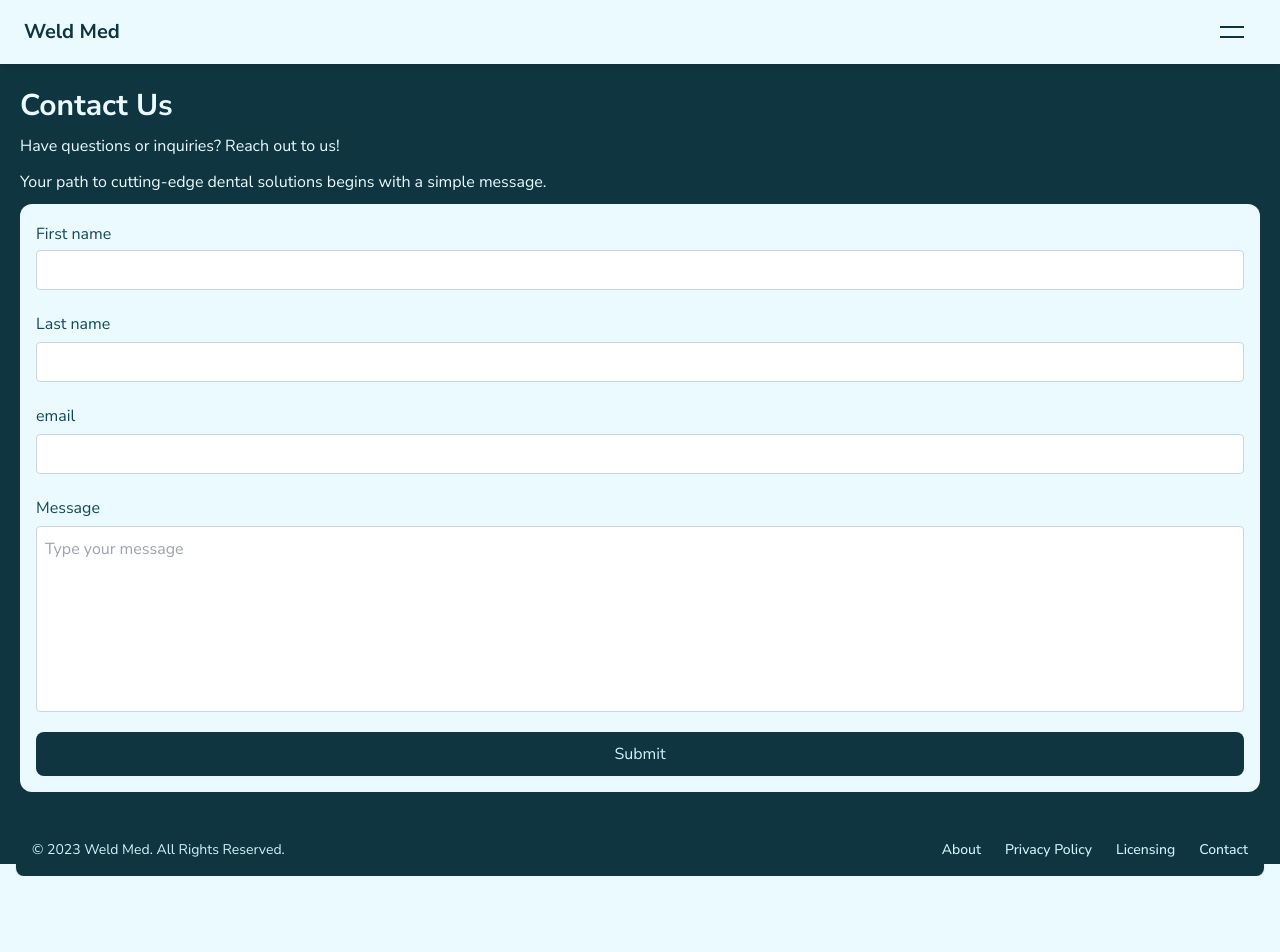
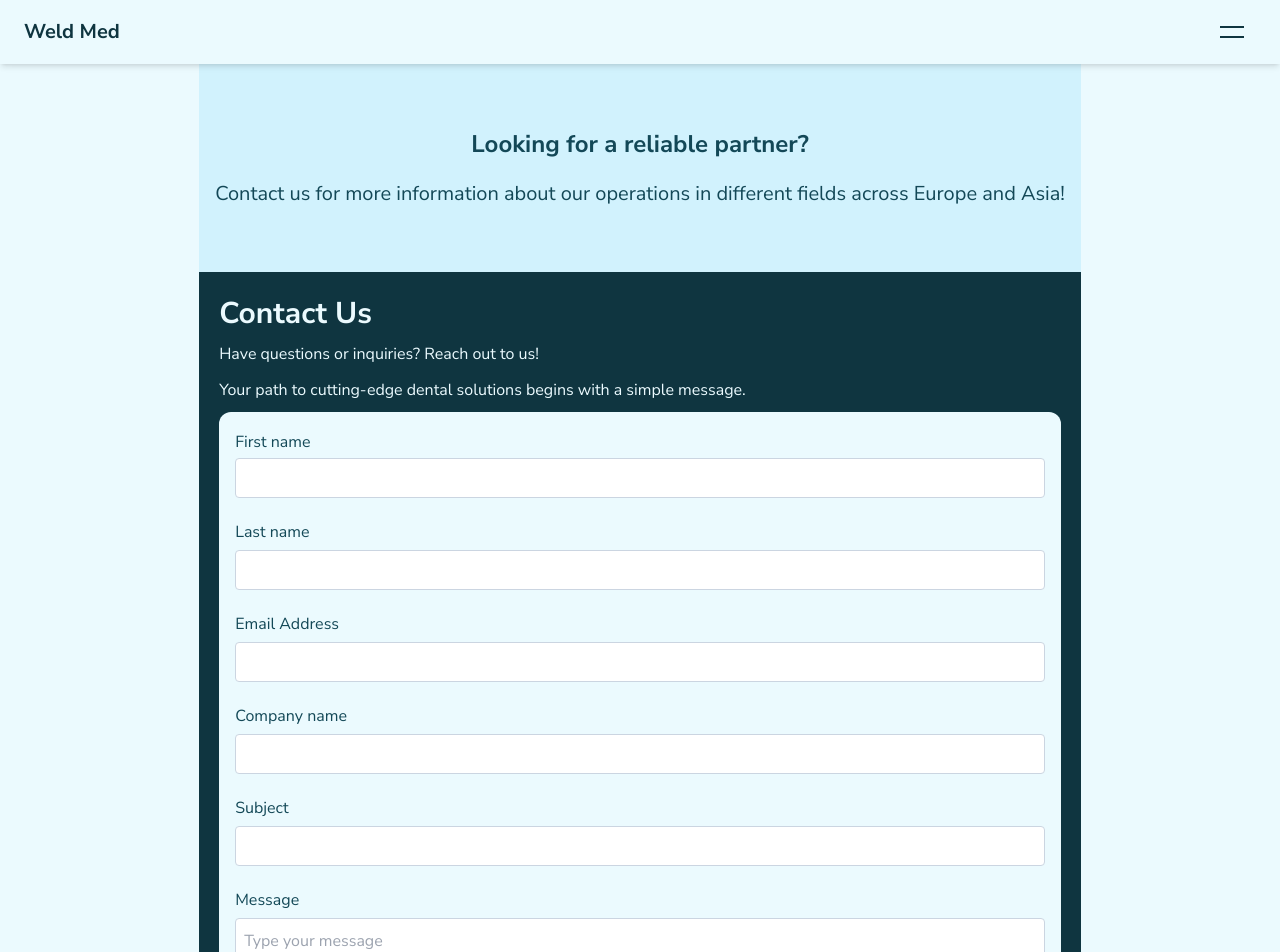
Before and after one commit to musaakhmed/msr-trading, a Next.js app: page /contact in a window 1280 px wide. Shown: the top 952 px of the page. Before the commit the page ends 876 px from the top, so only its background shows below. Built offline with nearby package versions, Linux system fonts and the light colour scheme.

Commit message:
feat: change partners page to products page

```diff
--- a/src/components/Contact.tsx
+++ b/src/components/Contact.tsx
@@ -18,6 +18,7 @@ const formVars = {
 		transition: {
 			duration: 0.5,
 			ease: [0.1, 0.03, 0.5, 0.9],
+			delay: 0.25,
 		},
 	},
 };
@@ -33,11 +34,36 @@ const containerVars = {
 
 export const Contact = () => {
 	return (
+		<section className="flex flex-col">
+			<div className="bg-secondary px-4 py-16 text-center">
+				<motion.h2
+					initial={{ y: -30, opacity: 0 }}
+					whileInView={{
+						opacity: 1,
+						y: 0,
+						transition: { duration: 0.5, delay: 0.25 },
+					}}
+					className="pb-5 text-2xl font-bold text-text"
+				>
+					Looking for a reliable partner?
+				</motion.h2>
+				<motion.p
+					initial={{ y: 30, opacity: 0 }}
+					whileInView={{
+						opacity: 1,
+						y: 0,
+						transition: { duration: 0.5, delay: 0.25 },
+					}}
+				>
+					Contact us for more information about our operations in
+					different fields across Europe and Asia!
+				</motion.p>
+			</div>
 			<motion.div
 				variants={containerVars}
 				initial="initial"
 				animate="animate"
-			className="h-screen w-full bg-primary px-5 py-6 text-[1rem]"
+				className="w-full bg-primary px-5 pb-12 pt-6 text-[1rem]"
 			>
 				<motion.section
 					variants={formVars}
@@ -49,12 +75,19 @@ export const Contact = () => {
 					<div className="pt-2">
 						<p>Have questions or inquiries? Reach out to us!</p>
 						<p className="my-2 ">
-						Your path to cutting-edge dental solutions begins with a
-						simple message.
+							Your path to cutting-edge dental solutions begins
+							with a simple message.
 						</p>
 					</div>
 				</motion.section>
+				<ContactForm />
+			</motion.div>
+		</section>
+	);
+};
 
+const ContactForm = () => {
+	return (
 		<motion.form
 			variants={formVars}
 			initial="initial"
@@ -64,7 +97,7 @@ export const Contact = () => {
 				transition: {
 					duration: 0.5,
 					ease: [0.1, 0.03, 0.5, 0.9],
-						delay: 0.25,
+					delay: 0.5,
 				},
 			}}
 			className=" rounded-xl bg-background p-4 "
@@ -91,11 +124,31 @@ export const Contact = () => {
 			</div>
 			<div className="my-5 flex flex-col gap-1">
 				<label className="text" htmlFor="">
-						email
+					Email Address
 				</label>
 				<input
 					className="focus:border-1 h-10 rounded border border-solid border-slate-300 p-2 focus:border-primary focus:shadow focus:outline-none"
 					type="email"
+				></input>
+			</div>
+			<div className="my-5 flex flex-col gap-1">
+				<label className="text" htmlFor="company">
+					Company name
+				</label>
+				<input
+					className="focus:border-1 h-10 rounded border border-solid border-slate-300 p-2 focus:border-primary focus:shadow focus:outline-none"
+					type="text"
+					placeholder=""
+				></input>
+			</div>
+			<div className="my-5 flex flex-col gap-1">
+				<label className="text" htmlFor="subject">
+					Subject
+				</label>
+				<input
+					className="focus:border-1 h-10 rounded border border-solid border-slate-300 p-2 focus:border-primary focus:shadow focus:outline-none"
+					type="text"
+					placeholder=""
 				></input>
 			</div>
 			<div className="my-5 flex flex-col gap-1">
@@ -114,6 +167,5 @@ export const Contact = () => {
 				</button>
 			</div>
 		</motion.form>
-		</motion.div>
 	);
 };
```
Also changed, not shown: src/app/products/page.tsx (renamed from src/app/partners/page.tsx). Lines whose indentation alone changed are shown as unchanged.
